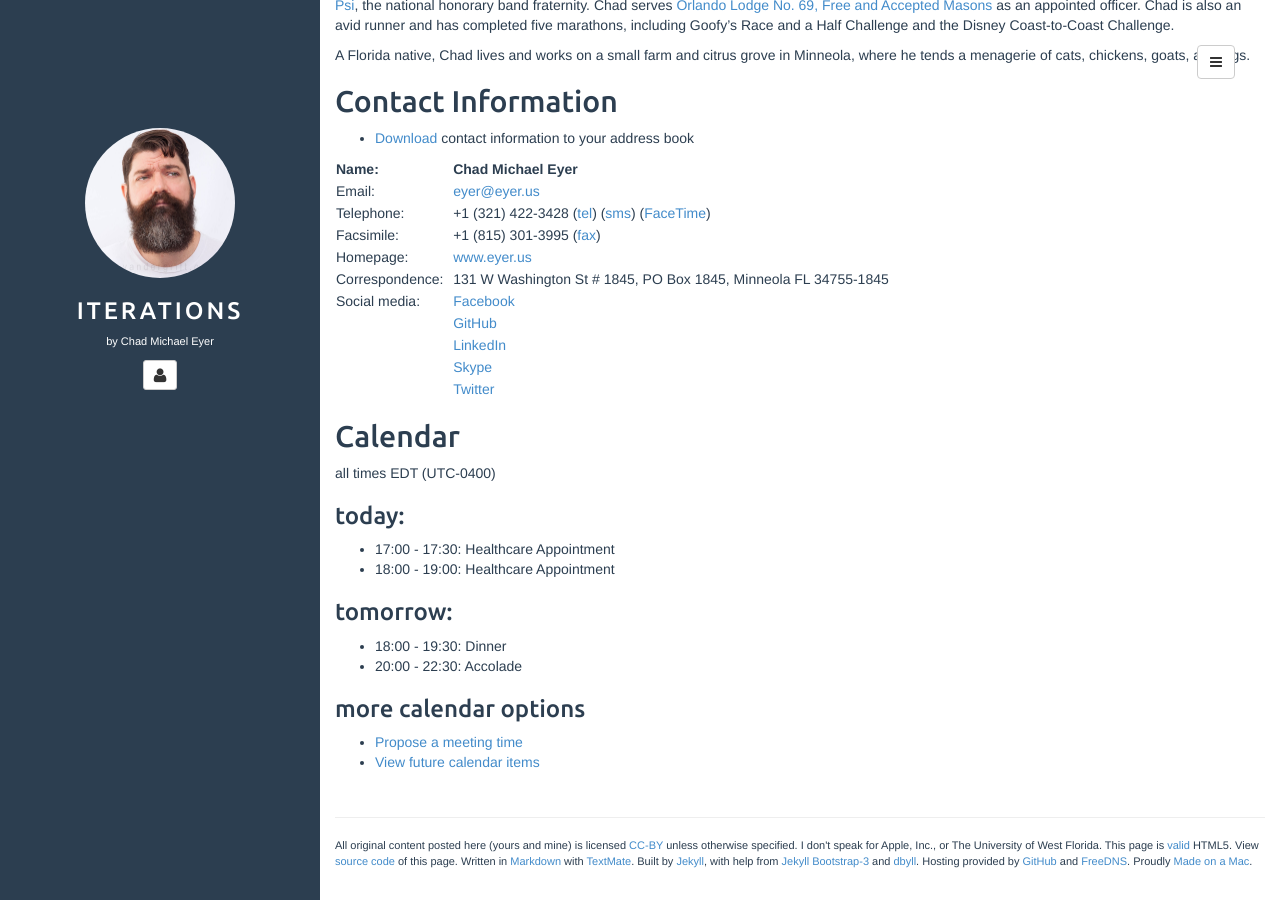
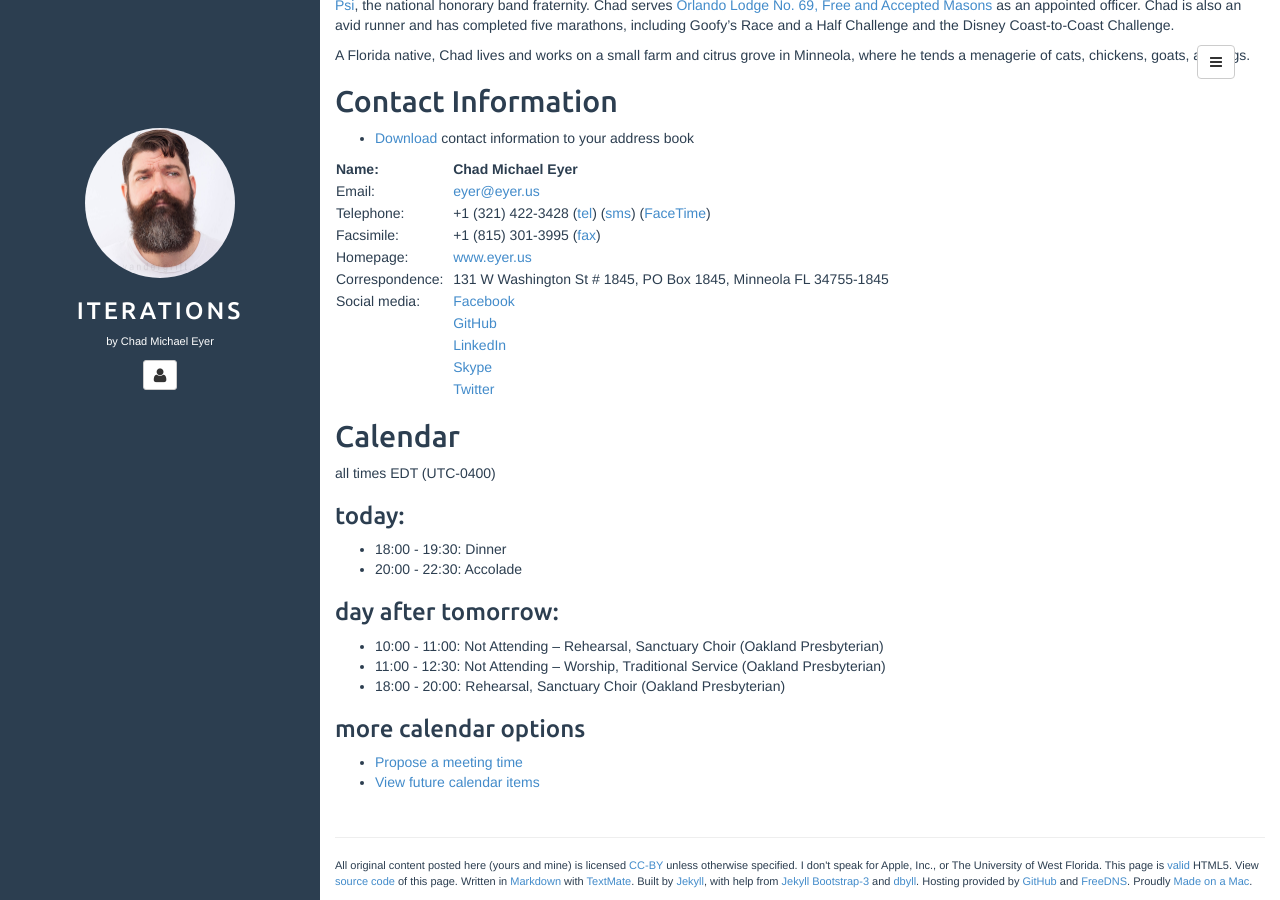
Before and after one commit to chadmichaeleyer/chadmichaeleyer.github.io, a Jekyll site: the page built from about.md, in a window 1280 px wide and 900 px high, scrolled down 1014 px. Built offline with Jekyll 4.4.1, drawn with Linux system fonts in a browser that asks for light colours.

Commit message:
calendar update

```diff
--- a/calendar.markdown
+++ b/calendar.markdown
@@ -2,10 +2,11 @@ all times EDT (UTC-0400)
 
 ### today:
 
-* 17:00 - 17:30: Healthcare Appointment
-* 18:00 - 19:00: Healthcare Appointment
-
-### tomorrow:
-
 * 18:00 - 19:30: Dinner
 * 20:00 - 22:30: Accolade
+
+### day after tomorrow:
+
+* 10:00 - 11:00: Not Attending – Rehearsal, Sanctuary Choir (Oakland Presbyterian)
+* 11:00 - 12:30: Not Attending – Worship, Traditional Service (Oakland Presbyterian)
+* 18:00 - 20:00: Rehearsal, Sanctuary Choir (Oakland Presbyterian)
```
Also changed, not shown: calendar-year.markdown (+4 -5 lines).
